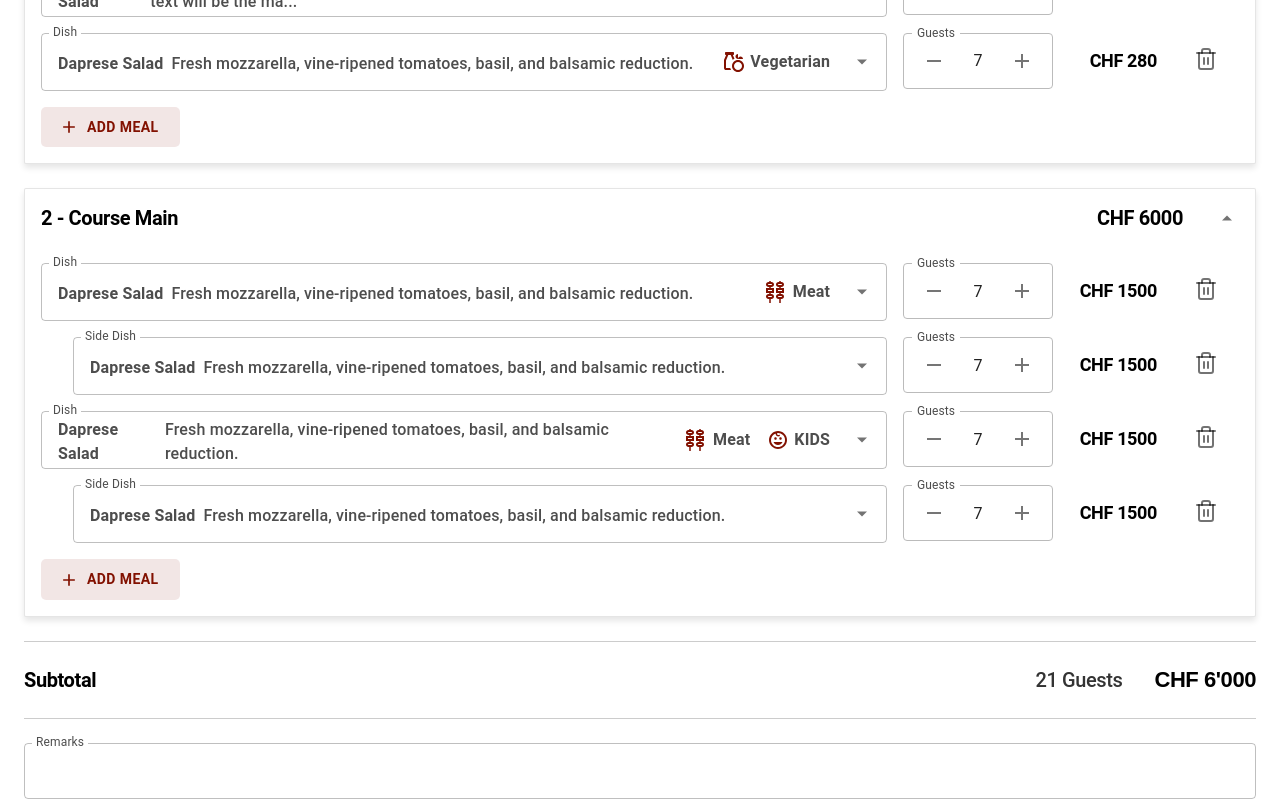
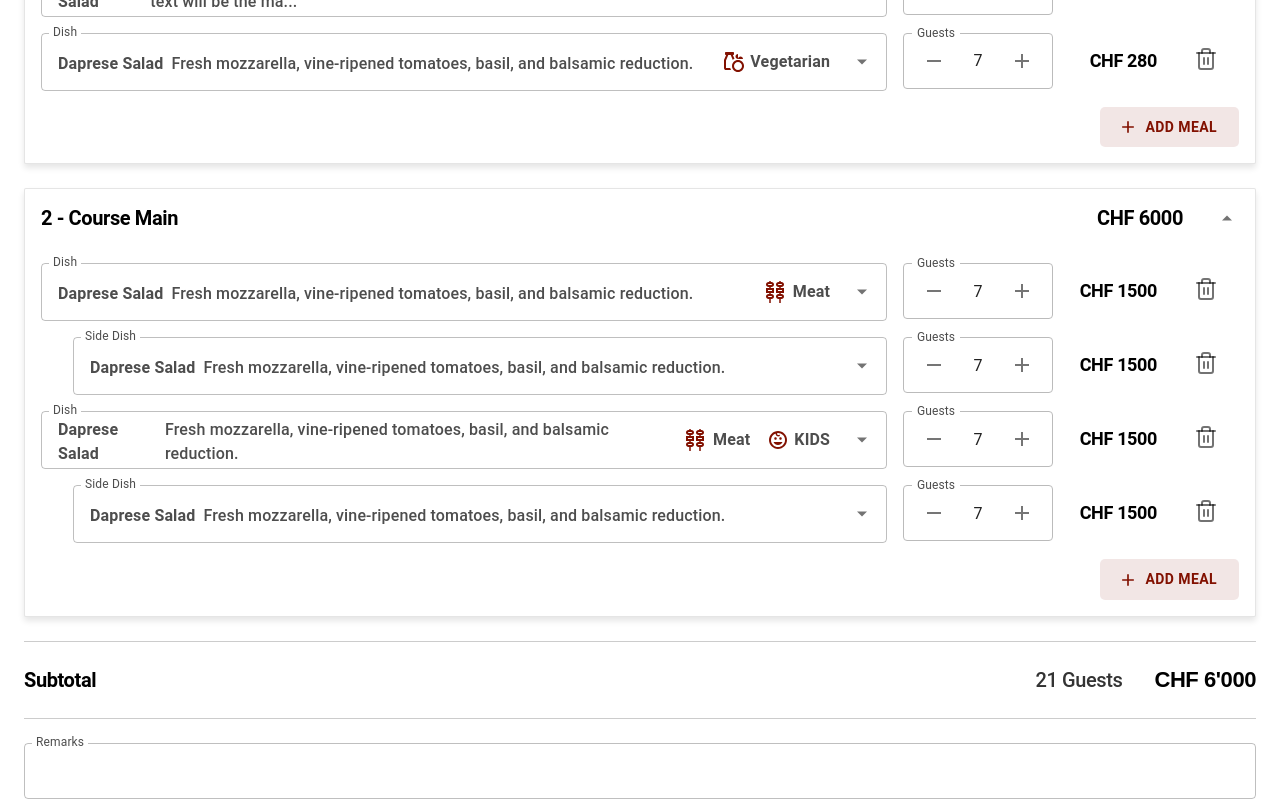
Before and after one commit to uzair-shakeel/Gastro, a Next.js app: page /view-offer in a window 1280 px wide. Both pictures are taken after a click on the button "ADJUST". Shown: the part 692-1492 px from the top of the page. Built offline with nearby package versions, Linux system fonts and the light colour scheme.

Commit message:
little bit styling change

```diff
--- a/src/app/view-offer/MenuSection.js
+++ b/src/app/view-offer/MenuSection.js
@@ -114,7 +114,16 @@ export default function MenuSection({ title, totalPrice, children, editable }) {
         >
           {children}
           {editable && (
-            <StyledButton startIcon={<AddIcon />}>Add Meal</StyledButton>
+            <Box
+              sx={{
+                width: "100%",
+                display: "flex",
+                justifyContent: "end",
+                paddingRight: "190px",
+              }}
+            >
+              <StyledButton startIcon={<AddIcon />}>Add Meal</StyledButton>
+            </Box>
           )}
         </Box>
       )}
--- a/src/app/view-offer/SubtotalSection.js
+++ b/src/app/view-offer/SubtotalSection.js
@@ -24,6 +24,7 @@ export default function SubtotalSection({
 
   const handleRequestClick = () => {
     // Implement request logic here
+    setEditable(false);
   };
   return (
     <Box sx={{ marginTop: "24px" }}>
```
